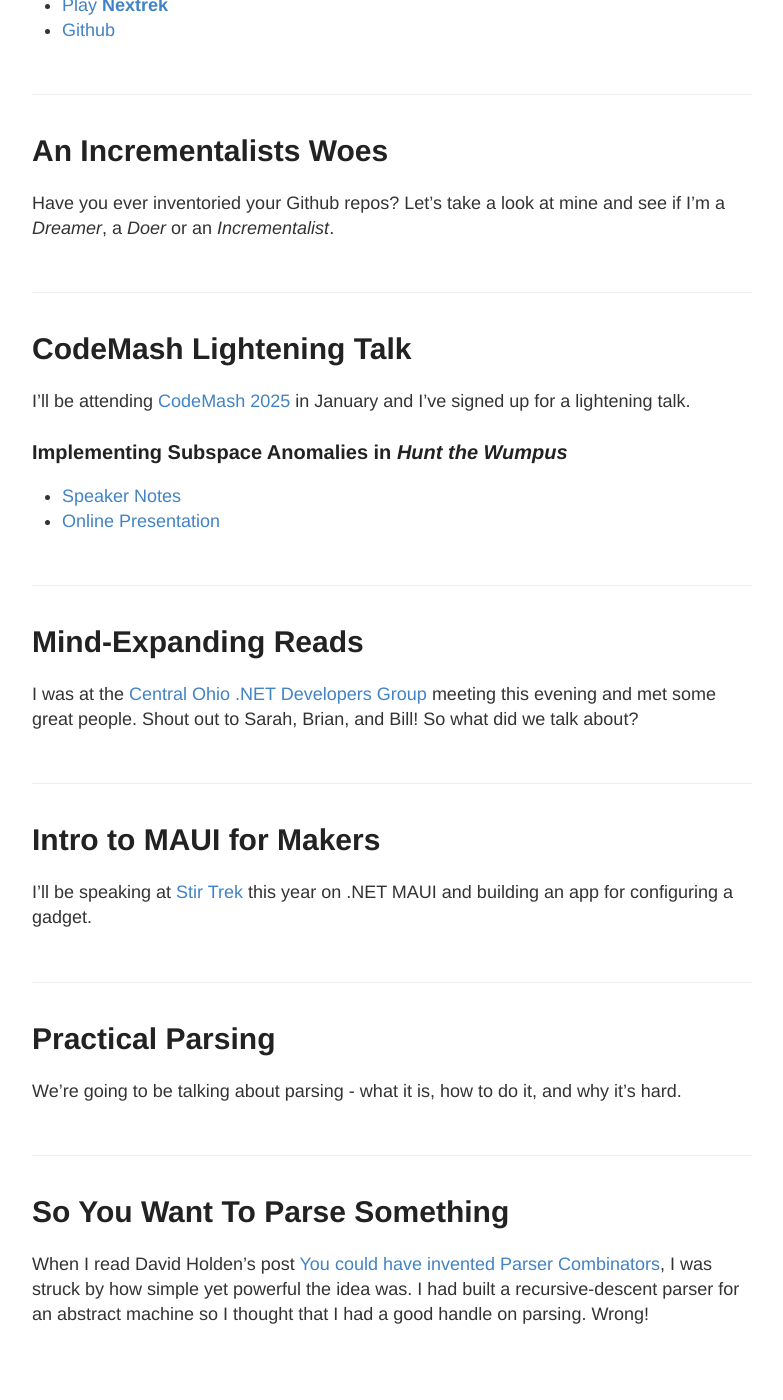
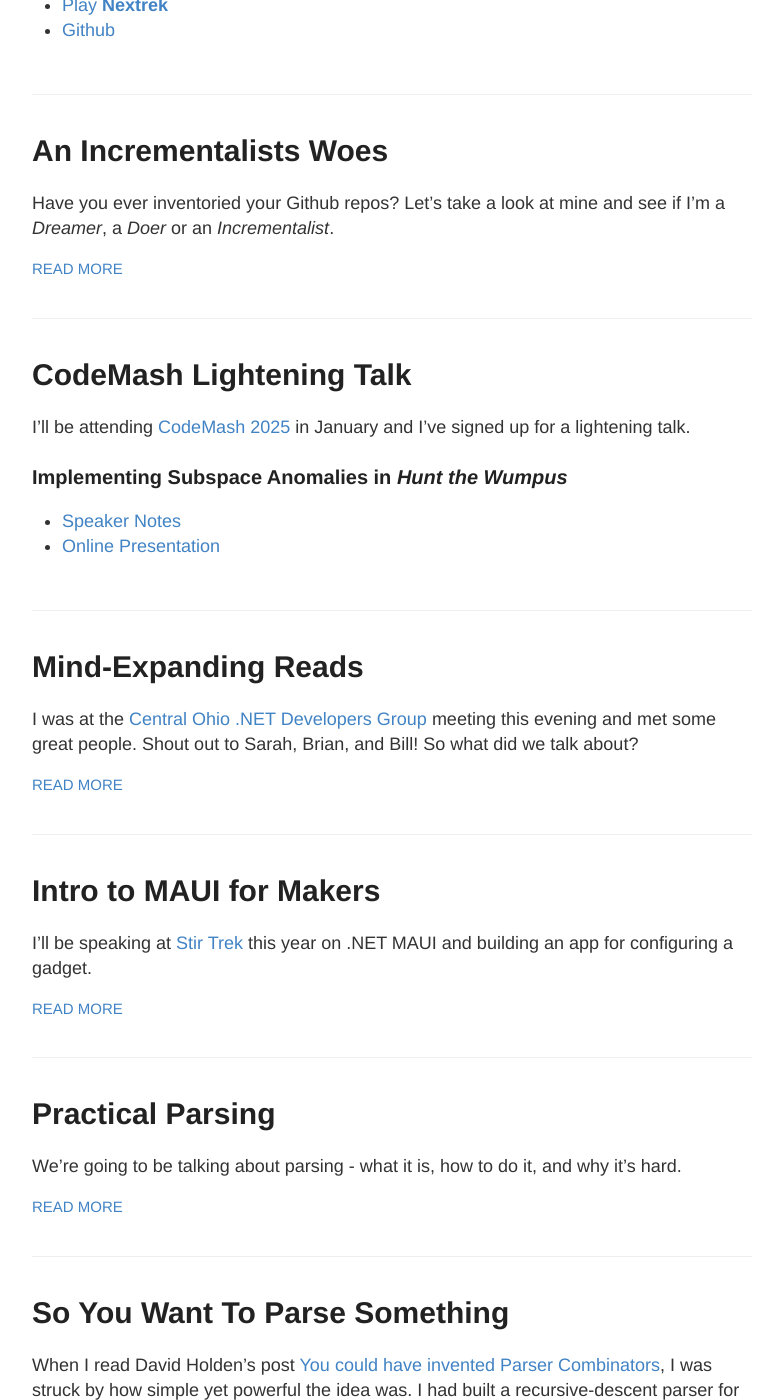
Before and after one commit to dennisdunn/dennisdunn.github.io, a Jekyll site: the page built from index.html, in a window 1280 px wide and 1400 px high, scrolled down 473 px. Shown: the whole window, without its empty margins (248-1031 px from the left). Built offline with Jekyll 4.4.1, drawn with Linux system fonts in a browser that asks for light colours.

Commit message:
OK, well that won't work.

```diff
--- a/index.html
+++ b/index.html
@@ -13,7 +13,7 @@
       </div>
 
 
-    {% if page.excerpt_separator %}
+    {% if post.excerpt_separator %}
       <a href="{{ site.baseurl }}{{ post.url }}" class="read-more">Read More</a>
       {% endif %}
     </article>
```
